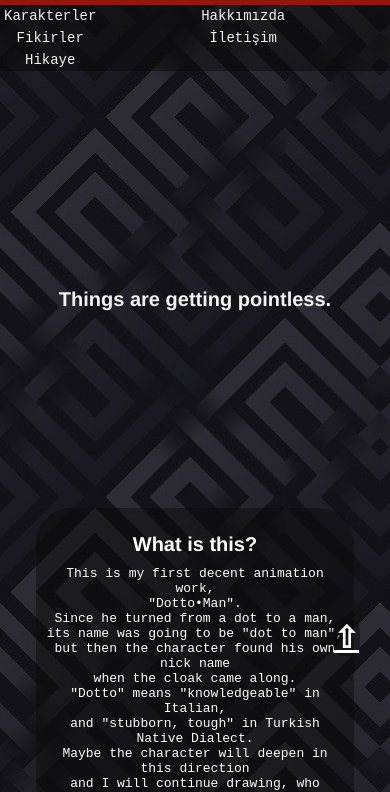
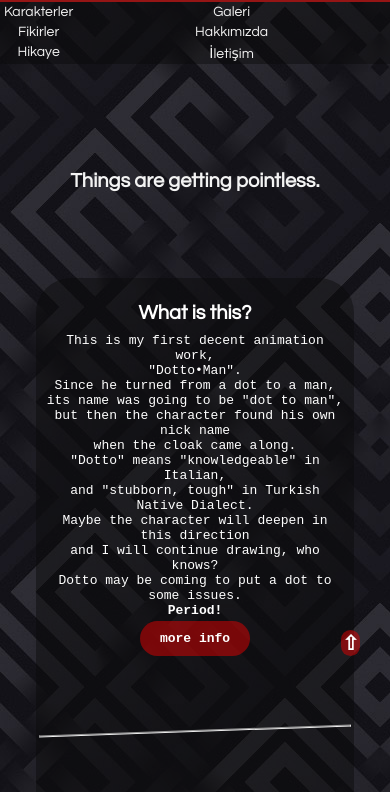
Before and after one commit to alpererdinc/AAEEAEA, a plain HTML site: page index.html in a window 390 px wide. Shown: the part 168-960 px from the top of the page. Drawn offline with Linux system fonts and the light colour scheme.

Commit message:
font ve saydam UI

```diff
--- a/index.html
+++ b/index.html
@@ -35,8 +35,10 @@
         <!-- Right-aligned links -->
         <div class="topnav-right">
         <!-- <a href="#galeri">Galeri</a>     -->
+        <a href="#galeri">Galeri</a>
         <a href="#hakkimizda">Hakkımızda</a>
         <a href="#iletisim">İletişim</a>
+
         </div>
 
     </div>
@@ -223,10 +225,18 @@
                 </div>
 
 
+      <div id="galeri" class="redlineTop">
+        <hr>
+      </div>
+
+      <h2>Galeri</h2>
+
+<p>yakında...</p>
+
        </section>
        <section></section>
 
-       <div id="hakkimizda" class="redlineTop">
+       <div id="hakkimizda" class="redlineBottom">
         <hr>
         </div>
 
--- a/style.css
+++ b/style.css
@@ -28,7 +28,7 @@ p{
   text-align: center;
   margin-left: 0;
   margin-right: 0;
-  background-image: linear-gradient(rgba(255, 255, 255, 0.4), rgba(255, 255, 255, 1));
+  background-image: linear-gradient(rgba(255, 255, 255, 0.4), rgba(255, 255, 255, 0.95));
 }
 
 header{
@@ -46,13 +46,12 @@ header{
   z-index: 99; /* Butonun diğer öğelerin üstünde kalması için */
   border: none;
   outline: none;
-  background-color: rgba(9, 9, 9, 0.45);
-  border-radius: 35px;
+  background-color: rgba(231, 0, 0, 0.49);
   color: white; /* Metin rengi */
   cursor: pointer; /* Fare imlecinin el şeklini alması */
   padding: 1px;
-  border-radius: 10px; /* Kenarları yuvarlama */
-  font-size: 30px;
+  border-radius: 100px; /* Kenarları yuvarlama */
+  font-size: 20px;
 }
 
   /* Add a black background color to the top navigation */
@@ -70,7 +69,7 @@ header{
   padding: 14px 16px;
   text-decoration: none;
   font-size: 17px;
-  font-family: 'Courier New', Courier, monospace;
+  font-family: "Century Gothic", CenturyGothic, Geneva, AppleGothic, sans-serif;
 }
 
 /* Change the color of links on hover */
@@ -164,11 +163,11 @@ label {
     display: block;
     margin: 0.5rem 0;
     color: white;
-    font-family: 'Courier New', Courier, monospace;
+    font-family: "Century Gothic", CenturyGothic, Geneva, AppleGothic, sans-serif;
   }
 body{
     background-image: url(images/fancy-pants.jpg);
-    font-family:Helvetica Neue, Helvetica, sans-serif;
+    font-family: "Century Gothic", CenturyGothic, Geneva, AppleGothic, sans-serif;
     margin: 0;
 }
 html, body {
@@ -181,12 +180,16 @@ html, body {
 .moreInfoButton{
     border: none;
     background-color: rgba(231, 0, 0, 0.49);
-    border-radius: 15px;
+    border-radius: 100px;
     font-size: small;
     display: block;
     margin-left: auto;
     margin-right: auto;
     margin-top: -10px;
+    padding: 20px;
+    padding-top: 10px;
+    padding-bottom: 10px;
+    font-family: 'Courier New', Courier, monospace;
 }
 p{
     font-size: large;
@@ -225,6 +228,8 @@ fieldset{
     }
 a {
     color: white;
+    text-decoration: none;
+
   }
 
   a:visited {
@@ -232,7 +237,7 @@ a {
   }
 
   a:hover {
-    color: rgb(165, 165, 255);
+    color: rgb(239, 239, 239);
   }
 
   a:active {
@@ -304,6 +309,11 @@ a {
   }
 
   @media (max-width: 768px) {
+    .pre-blog{
+        margin-top: 60px;
+        margin-bottom: 60px;
+
+    }
     .blog {
         padding: 3px;
     }
```
